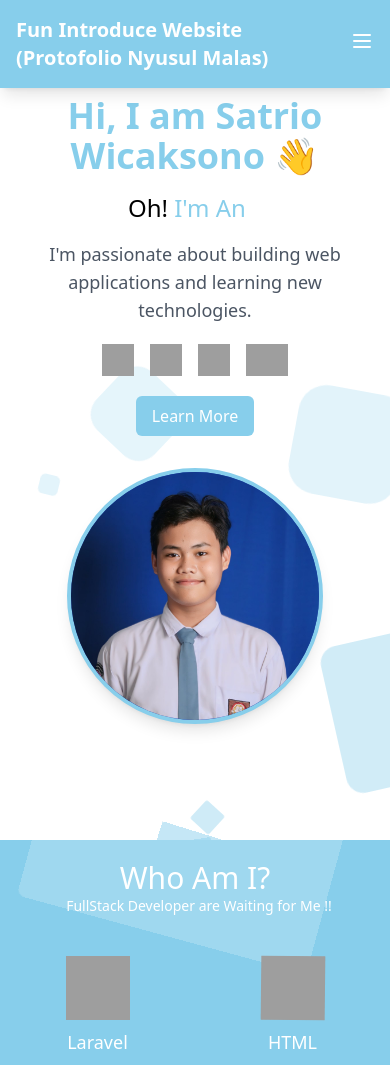
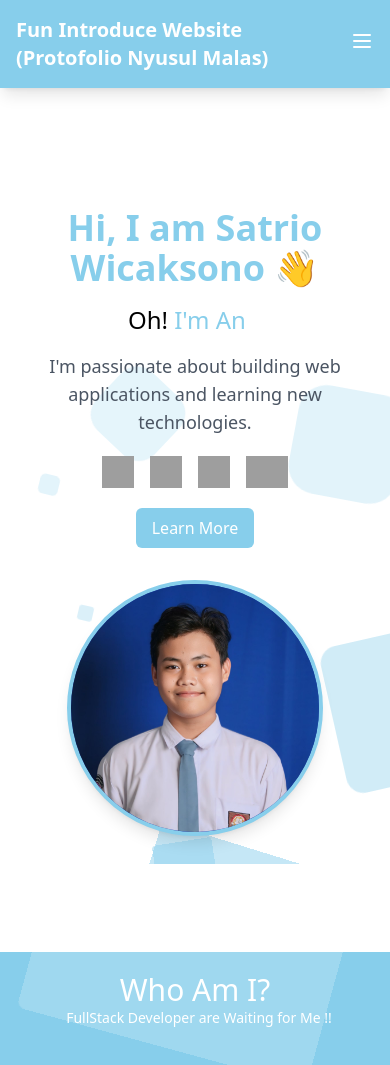
Before and after one commit to RyoSkyKnight/Marion-Brownies.github.io, a plain HTML site: page index.html in a window 390 px wide. Shown: the top 1065 px of the page. Drawn offline with nearby package versions, Linux system fonts and the light colour scheme; grey boxes are pictures that could not be loaded.

Commit message:
Update index.html

```diff
--- a/index.html
+++ b/index.html
@@ -171,7 +171,7 @@ document.addEventListener('DOMContentLoaded', () => {
 
     <!-- Slot for dynamic content -->
       <!-- Hero Section -->
-    <section id="home" class="lg:min-h-screen h-auto pt-10 pb-10 flex flex-col lg:flex-row justify-between items-center text-center lg:text-left px-4 lg:px-24 pt-24 lg:pt-32 relative z-10">
+    <section id="home" class="lg:min-h-screen h-auto pt-52 pb-10 flex flex-col lg:flex-row justify-between items-center text-center lg:text-left px-4 lg:px-24 pt-24 lg:pt-32 relative z-10">
         <!-- Text on Left -->
         <div class="lg:w-1/2 lg:text-left mb-8 lg:mb-0">
             <h1 class="text-4xl font-bold text-skyBlue">Hi, I am Satrio Wicaksono
```
